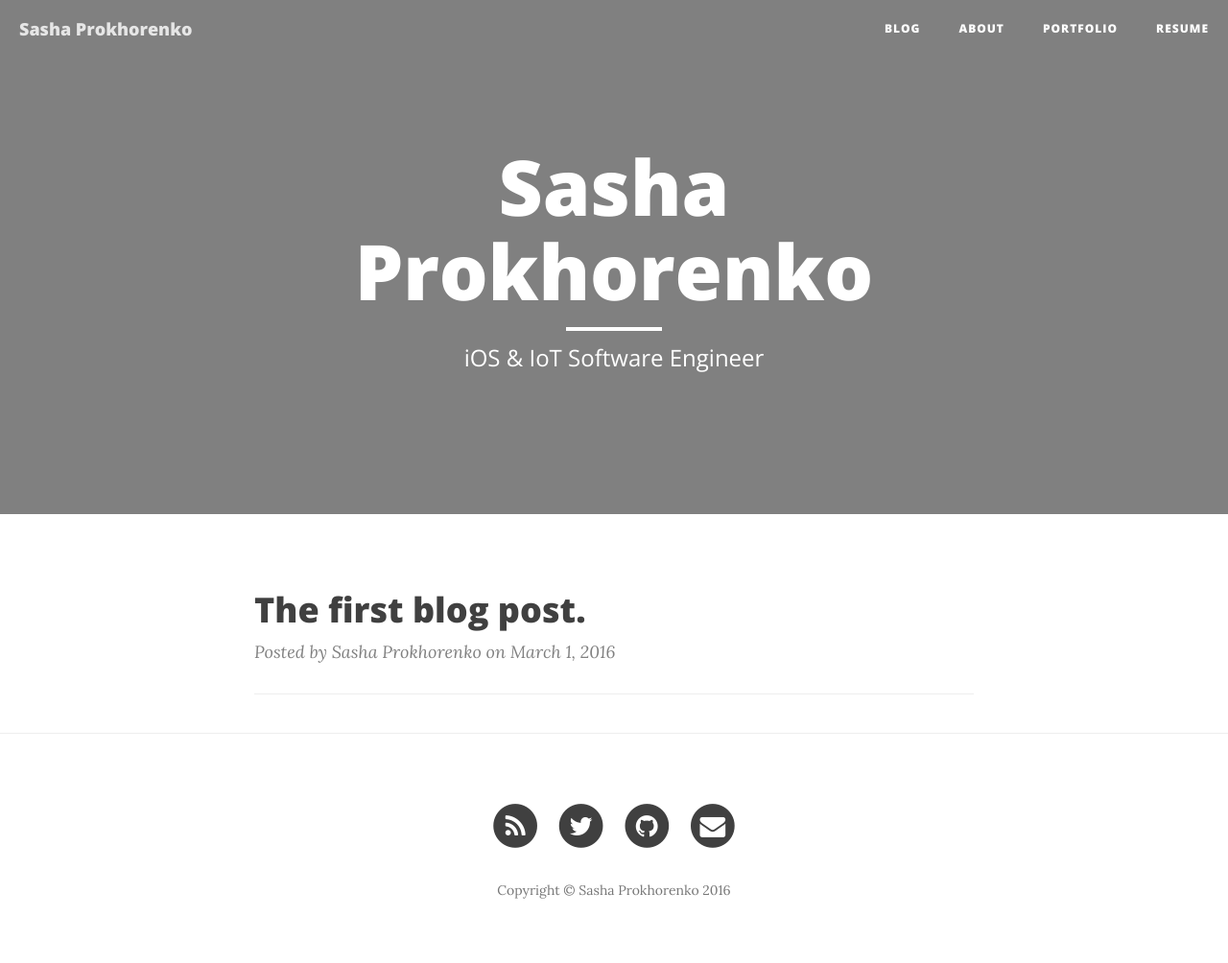
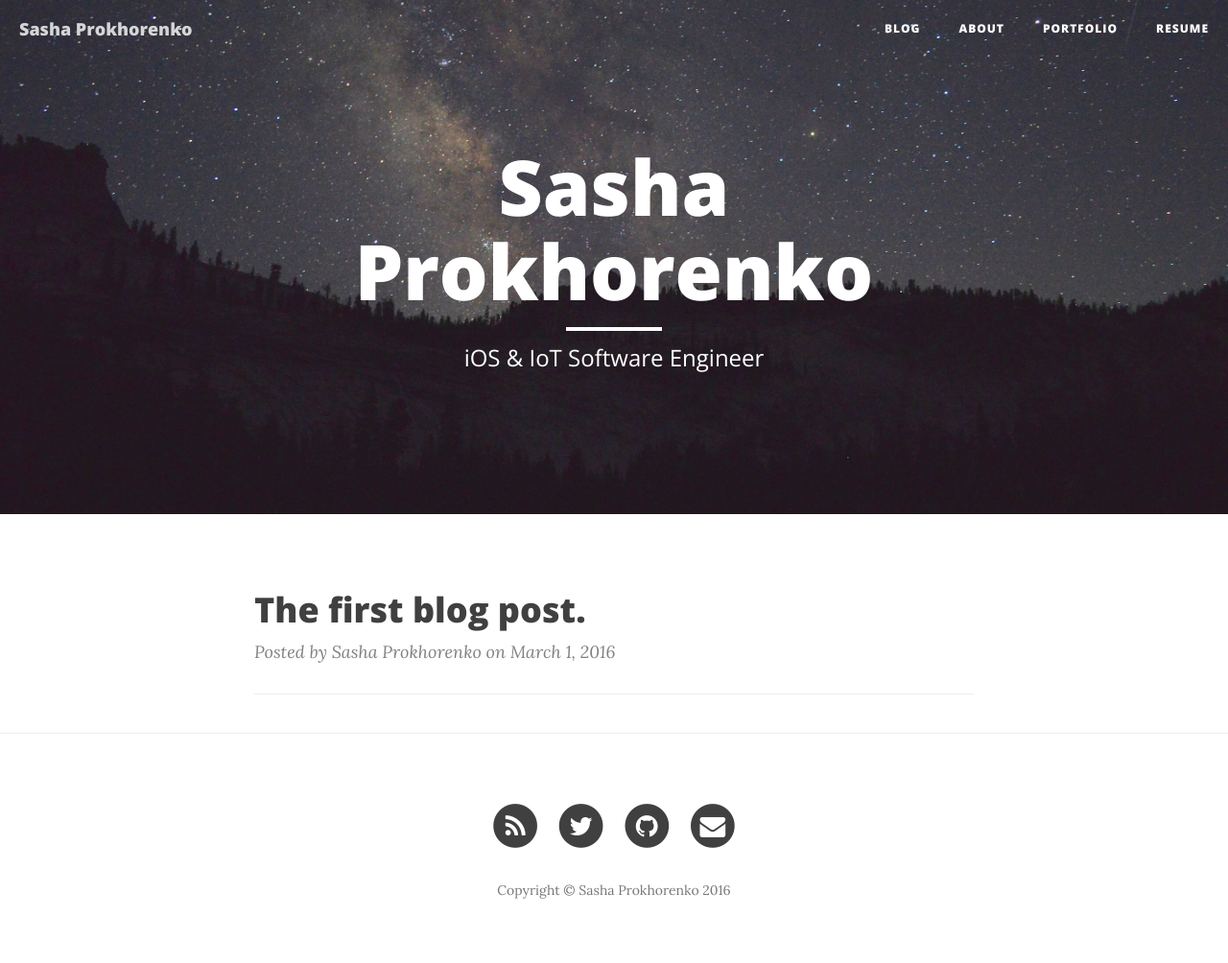
Before and after one commit to minikin/minikin.github.io, a Jekyll site: the page built from index.html, in a window 1280 px wide. Shown: the whole page at 96% size. Built offline with Jekyll 4.4.1, drawn with Linux system fonts in a browser that asks for light colours; nearby versions of some CDN libraries; the list of posts is cut into pages by our own code.

Commit message:
Added image to index.html

```diff
--- a/_config.yml
+++ b/_config.yml
@@ -1,6 +1,6 @@
 # Site settings
 title: Sasha Prokhorenko
-header-img:
+header-img: "/img/space.jpg"
 email: djminikin@gmail.com
 copyright_name: Sasha Prokhorenko
 description: "iOS & IoT Software Engineer"
--- a/index.html
+++ b/index.html
@@ -1,6 +1,7 @@
 ---
 layout: page
 description: "iOS & IoT Software Engineer"
+header-img: "img/space.jpg"
 ---
 
 {% for post in paginator.posts %}
--- a/package.json
+++ b/package.json
@@ -17,6 +17,6 @@
     },
     "repository": {
         "type": "git",
-        "url": "https://github.com/IronSummitMedia/startbootstrap-clean-blog-jekyll.git"
+        "url": "https://github.com/minikin/minikin.github.io"
     }
 }
```
Also changed, not shown: img/space.jpg (added).
